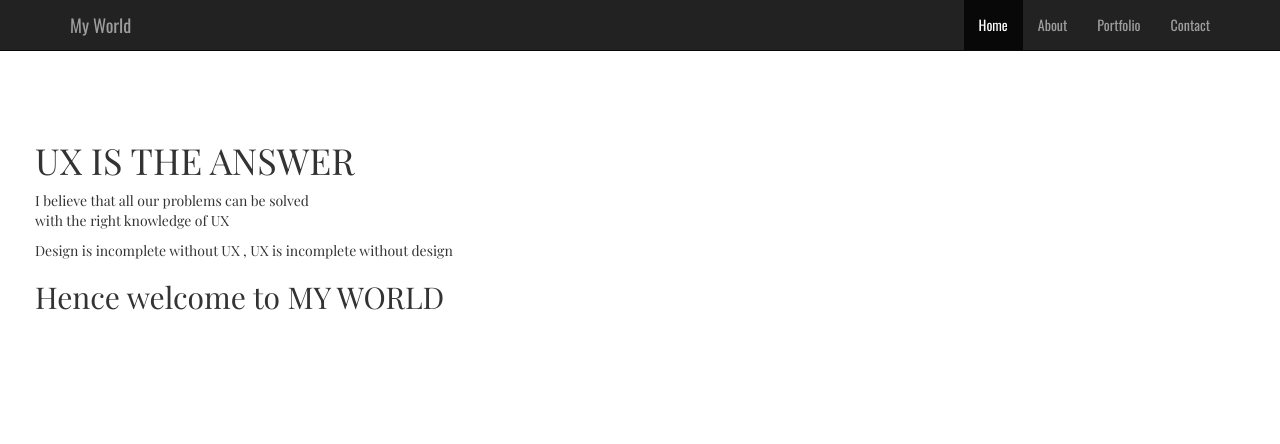
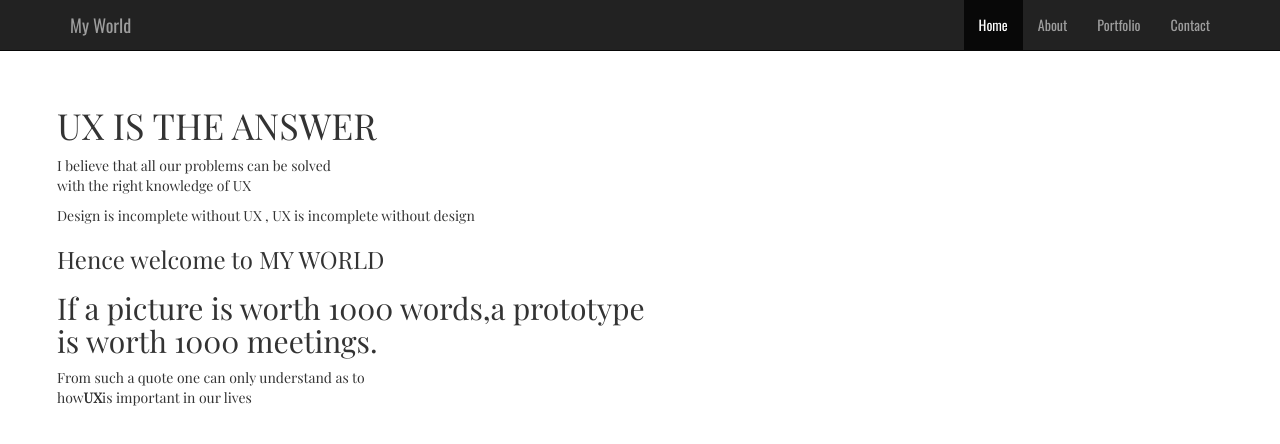
Before and after one commit to sidvarma/sidvarma.github.io, a plain HTML site: page index.html in a window 1280 px wide. Drawn offline with nearby package versions, Linux system fonts and the light colour scheme.

Commit message:
Added Text and Aligned it
I also added images , subtle ones

```diff
--- a/css/style.css
+++ b/css/style.css
@@ -4,5 +4,5 @@ body {
 
 .intro {
   font-family: 'Playfair Display';
-  margin: 90px 0px 0px 35px;
+  margin: 55px 0px 0px 57px;
 }
--- a/index.html
+++ b/index.html
@@ -36,7 +36,9 @@
       <h1>UX IS THE ANSWER</h1>
       <p>I believe that all our problems can be solved<br>with the right knowledge of UX</p>
       <p>Design is incomplete without UX , UX is incomplete without design</p>
-      <h2>Hence welcome to MY WORLD</h2>
+      <h3>Hence welcome to MY WORLD</h2>
+      <h2>If a picture is worth 1000 words,a prototype<br>is worth 1000 meetings.</h2>
+      <p>From such a quote one can only understand as to<br>how<b>UX</b>is important in our lives</p>
     </div>
 
     <script src="https://maxcdn.bootstrapcdn.com/bootstrap/3.3.6/js/bootstrap.min.js"></script>
```
Also changed, not shown: img/congruent_pentagon.png (added), img/nice_snow_@2X.png (added), img/retina_wood.png (added), img/retina_wood_@2X.png (added).
